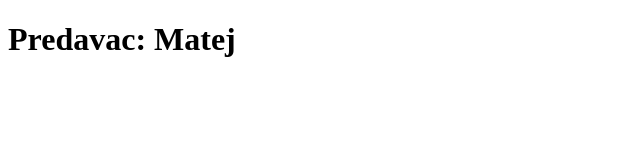
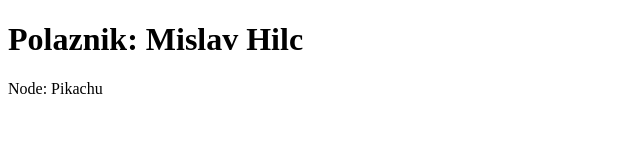
Before and after one commit to matejthedev/primjer_forka, a website: page index.html in a window 1280 px wide. Shown: the whole page, without its empty margins (0-640 px from the left). Drawn offline with Linux system fonts and the light colour scheme.

Commit message:
Komitam, Mislav Hilc

```diff
--- a/index.html
+++ b/index.html
@@ -7,6 +7,7 @@
   <title>Fork - vjezba</title>
 </head>
 <body>
-  <h1>Predavac: Matej</h1>
+  <h1>Polaznik: Mislav Hilc</h1>
+  <p>Node: Pikachu</p>
 </body>
 </html>
--- /dev/null
+++ b/package.json
@@ -0,0 +1,5 @@
+{
+  "dependencies": {
+    "pikachu": "^0.0.2"
+  }
+}
```
Also changed, not shown: 2 other files.
